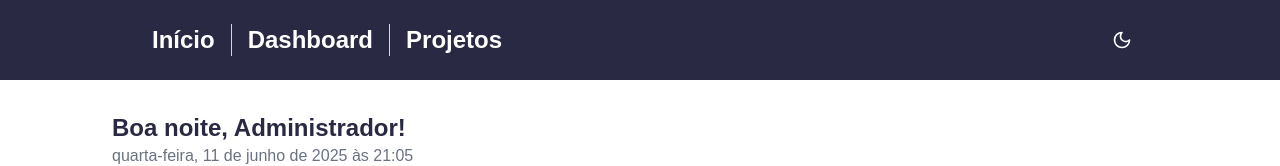
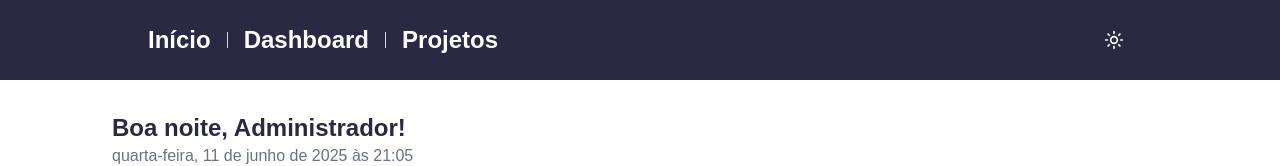
Before and after one commit to Conpec-Projetos/prj-fundacao-csn, a Next.js app: page / in a window 1280 px wide. Shown: the top 166 px of the page. Built offline with nearby package versions, Linux system fonts and the light colour scheme.

Commit message:
Feat: implemented the dark mode feature in the page

```diff
--- a/src/app/layout.tsx
+++ b/src/app/layout.tsx
@@ -2,6 +2,7 @@ import type { Metadata } from "next";
 import { Geist, Geist_Mono } from "next/font/google"; //importa as fontes do google
 import "./globals.css";     //arquivo de estilos globais
 import Header from "@/components/header/header"; // Import the Header component
+import { ThemeProvider } from '@/context/ThemeContext'; // Import the ThemeProvider from the context
 
 const geistSans = Geist({
   variable: "--font-geist-sans",
@@ -25,13 +26,13 @@ export default function RootLayout({
 }>) {
   return (
     <html lang="en">
-      <body
-        className={`${geistSans.variable} ${geistMono.variable} antialiased`}
-      >
-      <Header />
-      <div className="pt-[10vh]">
-          {children}
-        </div>
+      <body className={`${geistSans.variable} ${geistMono.variable} antialiased`}>
+        <ThemeProvider>
+          <Header />
+          <div className="pt-[10vh]">
+            {children}
+          </div>
+        </ThemeProvider>
       </body>
     </html>
   );
--- a/src/app/page.tsx
+++ b/src/app/page.tsx
@@ -5,6 +5,7 @@ import Link from 'next/link';
 import { FaClipboardList, FaChartPie, FaMapMarkedAlt, FaFileAlt, FaCheckCircle, FaExclamationTriangle } from 'react-icons/fa';
 import Header from '@/components/header/header';
 import Footer from '@/components/footer/footer';
+import { useTheme } from '@/context/ThemeContext';
 
 // Componente de card para métricas
 interface MetricCardProps {
@@ -55,6 +56,7 @@ export default function AdminHomePage() {
   const [userName, setUserName] = useState('Administrador');
   const [currentTime, setCurrentTime] = useState('');
   const [greeting, setGreeting] = useState('');
+  const { darkMode } = useTheme();
 
   // Dados de exemplo para as métricas
   const pendingProjects: Project[] = [
@@ -91,7 +93,7 @@ export default function AdminHomePage() {
   }, []);
 
   return (
-    <div className="flex flex-col grow min-h-[90vh] bg-white text-blue-fcsn">
+    <div className={`flex flex-col grow min-h-[90vh] bg-white text-blue-fcsn ${darkMode ? "dark" : ""}`} suppressHydrationWarning={true}>
 
       <main className="flex flex-col gap-8 p-8 flex-1 sm:mx-12 md:mx-20">
         {/* Seção de boas-vindas */}
--- a/src/components/header/header.tsx
+++ b/src/components/header/header.tsx
@@ -1,33 +1,17 @@
 "use client";
 import { useRouter } from "next/navigation";
 import { Sun, Moon } from 'lucide-react';
-import { useEffect, useState } from 'react';
+import { useTheme } from '@/context/ThemeContext';
 
 
 
 export default function Header(){
     const router = useRouter();
-
-    const [darkMode, setDarkMode] = useState(false)
-
-    useEffect(() => {
-        let savedMode = localStorage.getItem("displayMode")
-        if(!savedMode) {
-            savedMode = "light"
-            setDarkMode(false)
-            localStorage.setItem("displayMode", savedMode)
-        }
-        setDarkMode(savedMode === 'dark' ? true : false)
-    }, [])
-
-    const toggleDisplayMode = () => {
-        setDarkMode(!darkMode)
-        localStorage.setItem("displayMode", !darkMode ? 'dark' : 'light')
-    }
+    const { darkMode, toggleDarkMode } = useTheme();
 
     return(
         <div className={`${darkMode ? "dark" : ""}`} suppressHydrationWarning={true}>
-            <header className="fixed flex flex-row justify-evenly w-full h-[10vh] bg-blue-fcsn dark:bg-red-500">
+            <header className="fixed flex flex-row justify-evenly w-full h-[10vh] bg-blue-fcsn">
 
                 <div className="flex flex-row justify-start items-center w-[85%] text-xl gap-4 sm:w-3/4 lg:w-1/2 lg:text-2xl text-white font-bold ml-1">
 
@@ -40,20 +24,20 @@ export default function Header(){
                         className="
                             cursor-pointer">Início</button>
 
-                    <div className="hidden sm:block h-[4vh] w-px bg-gray-300 my-5"></div>
+                    <div className="hidden sm:block h-[2vh] w-px bg-gray-300 my-5"></div>
 
                     <button
                         className="
                             cursor-pointer">Dashboard</button>
 
-                    <div className="hidden sm:block h-[4vh] w-px bg-gray-300 my-5"></div>
+                    <div className="hidden sm:block h-[2vh] w-px bg-gray-300 my-5"></div>
 
                     <button className="
                         cursor-pointer">Projetos</button>
                 </div>
-                <div className="w-[15%] flex justify-end items-center">
+                <div className="w-[15%] flex justify-end items-center mr-1 sm:mr-3">
                     <button className="cursor-pointer transition-"
-                    onClick={()=>{toggleDisplayMode()}}>{darkMode ? <Sun size={20} className="text-white" /> : <Moon size={20} className="text-white" />}
+                    onClick={toggleDarkMode}>{darkMode ? <Moon size={20} className="text-white" /> : <Sun size={20} className="text-white" />}
                     </button>
                 </div>
 
--- /dev/null
+++ b/src/context/themeContext.js
@@ -0,0 +1,36 @@
+"use client";
+
+import { createContext, useContext, useState, useEffect } from 'react';
+
+const ThemeContext = createContext();
+
+export function ThemeProvider({ children }) {
+    const [darkMode, setDarkMode] = useState(false);
+
+    useEffect(() => {
+    const savedMode = localStorage.getItem("displayMode");
+    if (!savedMode) {
+        localStorage.setItem("displayMode", "light");
+    } else {
+        setDarkMode(savedMode === 'dark');
+    }
+    }, []);
+
+    const toggleDarkMode = () => {
+        const newMode = !darkMode;
+        setDarkMode(newMode);
+        localStorage.setItem("displayMode", newMode ? 'dark' : 'light');
+    };
+
+    return (
+        <ThemeContext.Provider value={{ darkMode, toggleDarkMode }}>
+            <div className={`${darkMode ? "dark" : ""}`} suppressHydrationWarning ={true}>
+                {children}
+            </div>
+        </ThemeContext.Provider>
+    );
+}
+
+export function useTheme() {
+    return useContext(ThemeContext);
+}
```
